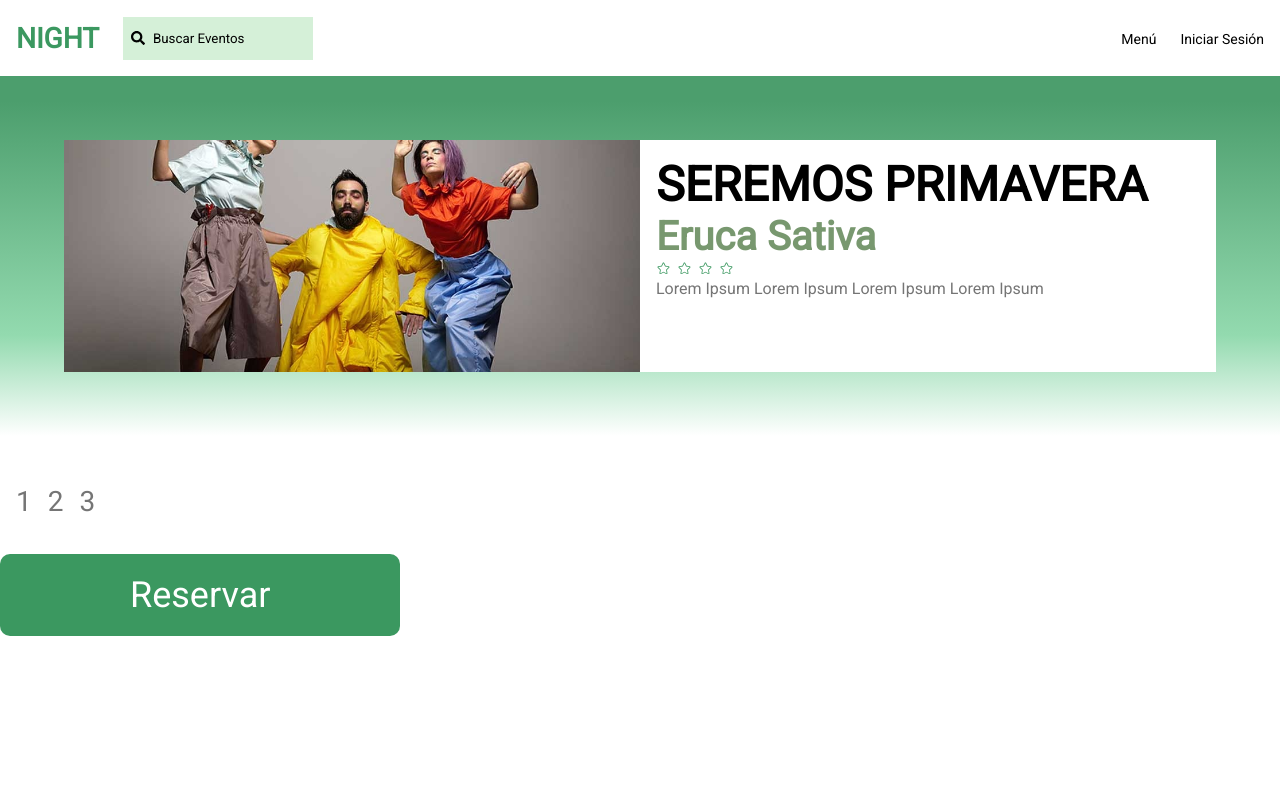
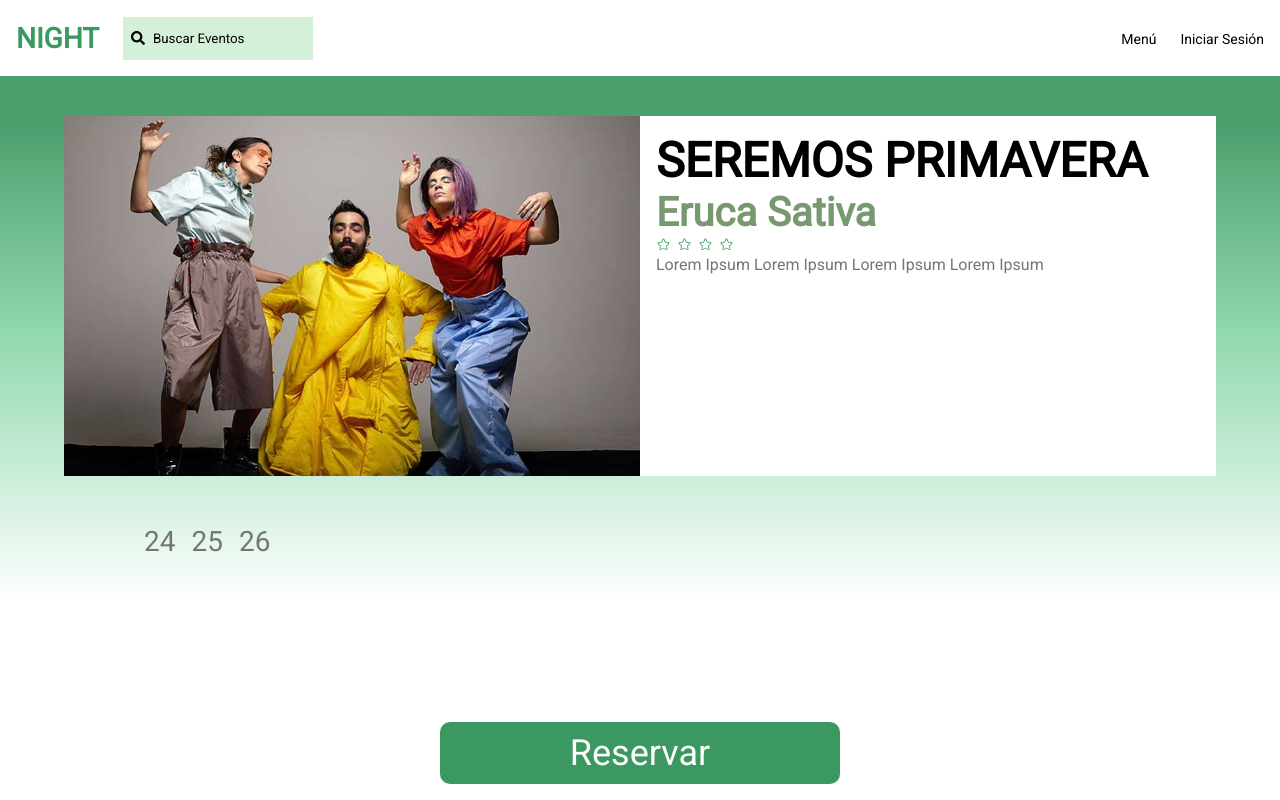
Before and after one commit to frontendcafe/cmyk-night, a React (Create React App) app: page /events/1 in a window 1280 px wide. Built offline with nearby package versions, Linux system fonts and the light colour scheme.

Commit message:
fix: event_layout

```diff
--- a/src/components/style/DescriptionCard.css
+++ b/src/components/style/DescriptionCard.css
@@ -1,7 +1,5 @@
 .descriptionCard{
-    background: rgb(76,158,109);
-    background: linear-gradient(180deg, rgba(76,158,109,1) 7%, rgba(147,218,175,1) 72%, rgba(255,255,255,1) 100%);
-    padding: 5%;
+
     display: flex;
     height: 45vh;
 }
--- a/src/pages/EventDetails.js
+++ b/src/pages/EventDetails.js
@@ -11,29 +11,32 @@
 export default function EventDetail() {
   const { eventId } = useParams()
 
-  const mock = [{day: 1, enabled: true, hours: [{from: '2:00'}, {from: '3:00'}]},
-              {day: 2, enabled: true, hours: [{from: '3:00'}, {from: '4:00'}]},
-              {day: 3, enabled: true, hours: [{from: '3:00'}, {from: '5:00'}]}]
+  const mock = [{day: 24, enabled: true, hours: [{from: '2:00'}, {from: '3:00'}]},
+              {day: 25, enabled: true, hours: [{from: '3:00'}, {from: '4:00'}]},
+              {day: 26, enabled: true, hours: [{from: '3:00'}, {from: '5:00'}]}]
 
   const screenWidth = window.screen.width;
-  return <div>
+  return <div className="ed_container">
     {screenWidth >= 720 ?
-      <DescriptionCard title="SEREMOS PRIMAVERA" location="Eruca Sativa" description="Lorem Ipsum Lorem Ipsum  Lorem Ipsum Lorem Ipsum" banner_image={imgp} />
+      <div className="maincard">
+        <DescriptionCard title="SEREMOS PRIMAVERA" location="Eruca Sativa" description="Lorem Ipsum Lorem Ipsum  Lorem Ipsum Lorem Ipsum" banner_image={imgp} />
+      </div>
       :
-      <div className="ed_container">
+
         <div className="maincard">
           <MainCard date={"1-2-3 Marzo"} title={"seremos primavera"} performer={"Eruca Sativa"} banner_image={"https://picsum.photos/200/120"}></MainCard>
+          <div className="description">
+            <StarList />
+            <p className="description__text">Lorem ipsum dolor sit amet, consectetur adipiscing elit. Pellentesque purus ipsum, pellentesque quis massa a, imperdiet fringilla tortor. Nunc maximus ligula id est blandit, at blandit arcu cursus. In at metus sapien. Sed mauris lorem</p>
+          </div>
         </div>
-        <div className="description">
-          <StarList />
-          <p className="description__text">Lorem ipsum dolor sit amet, consectetur adipiscing elit. Pellentesque purus ipsum, pellentesque quis massa a, imperdiet fringilla tortor. Nunc maximus ligula id est blandit, at blandit arcu cursus. In at metus sapien. Sed mauris lorem</p>
-        </div>
-      </div>
+
     }
 
     <div className= "dates_container">
       <DatesContainer  dates={mock}/>
     </div>
     <Link to={`/checkout/${eventId}`} className={'btn'}>Reservar</Link>
+
   </div>
 }
--- a/src/pages/style/EventDetails.css
+++ b/src/pages/style/EventDetails.css
@@ -2,8 +2,8 @@
     display: flex;
     flex-direction: column;
     align-items: center;
-
     width: 100%;
+    background: white;
 }
 
 .maincard{
@@ -12,6 +12,7 @@
 
 .dates_container{
     width: 80%;
+    margin-bottom: 15vh;
 }
 
 .btn{
@@ -22,21 +23,26 @@
   text-align: center;
   padding: 20px 0;
   width: 100%;
+  position: fixed;
+  bottom: 0;
 }
 
-@media (max-width: 1920px) and (min-width:900px){
+@media (max-width: 1920px) and (min-width:720px){
+
+  .ed_container{
+    background: rgba(76,158,109,1) ;
+    background: linear-gradient(180deg, rgba(76,158,109,1) 7%, rgba(147,218,175,1) 40%, rgba(255,255,255,1) 80%);
+
+  }
   .btn{
     border-radius: 10px;
-    padding: 20px 130px 20px 130px;
+    padding: 10px 130px 10px 130px;
+    width:auto ;
+    margin-bottom: 2vh;
   }
   .maincard{
-    margin-top: 8vh;
-    width: 95%;
+    width: 90%;
+    margin: 5vh 5vh 0vh 5vh;
+
   }
 }
-@media (max-width: 900px) and (min-width:0){
-  .btn{
-    position: absolute;
-    bottom: 0;
-  }
-}
```
